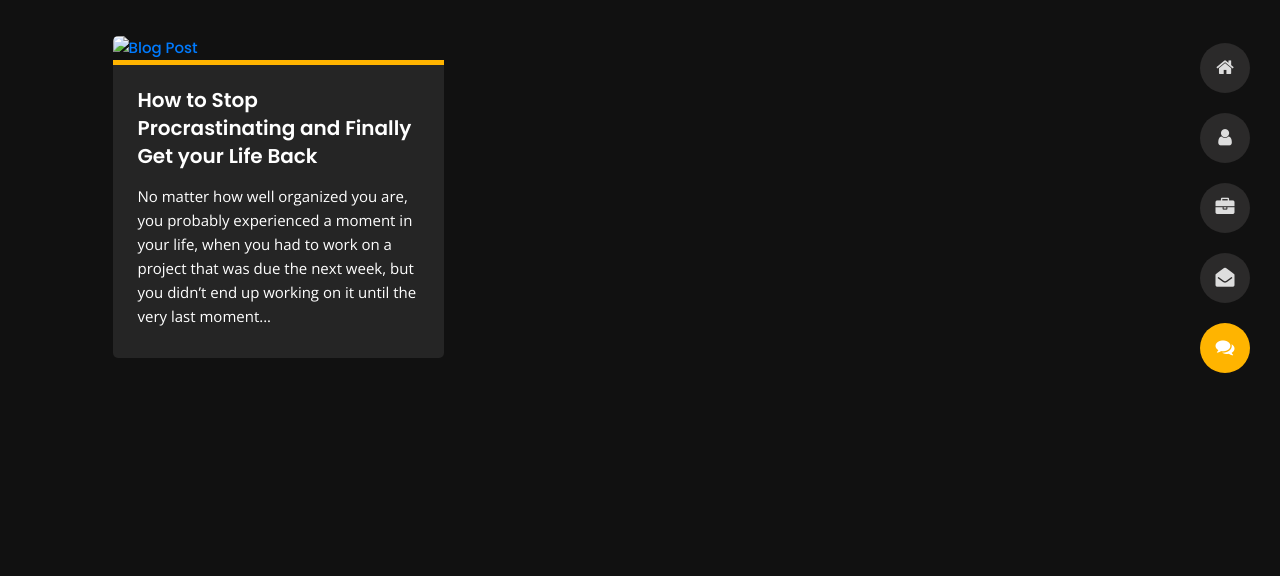
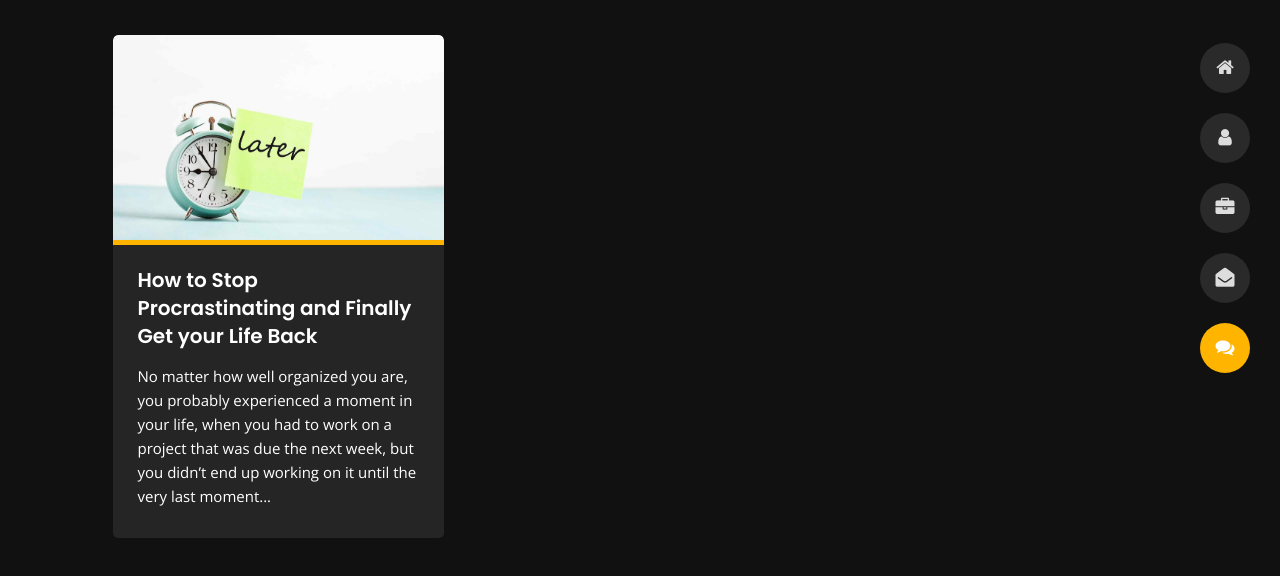
Before and after one commit to RavellV/ravellv.github.io, a plain HTML site: page blog.html in a window 1280 px wide. Shown: the part 192-768 px from the top of the page. Drawn offline with nearby package versions, Linux system fonts and the light colour scheme.

Commit message:
Update blog.html

```diff
--- a/blog.html
+++ b/blog.html
@@ -97,7 +97,7 @@
                 <article class="post-container">
                     <div class="post-thumb">
                         <a href="blog-post-procrastination.html" class="d-block position-relative overflow-hidden">
-                            <img src="/img/procrastination.jpg" class="img-fluid" alt="Blog Post">
+                            <img src="/img/procrastination.png" class="img-fluid" alt="Blog Post">
                         </a>
                     </div>
                     <div class="post-content">
```
